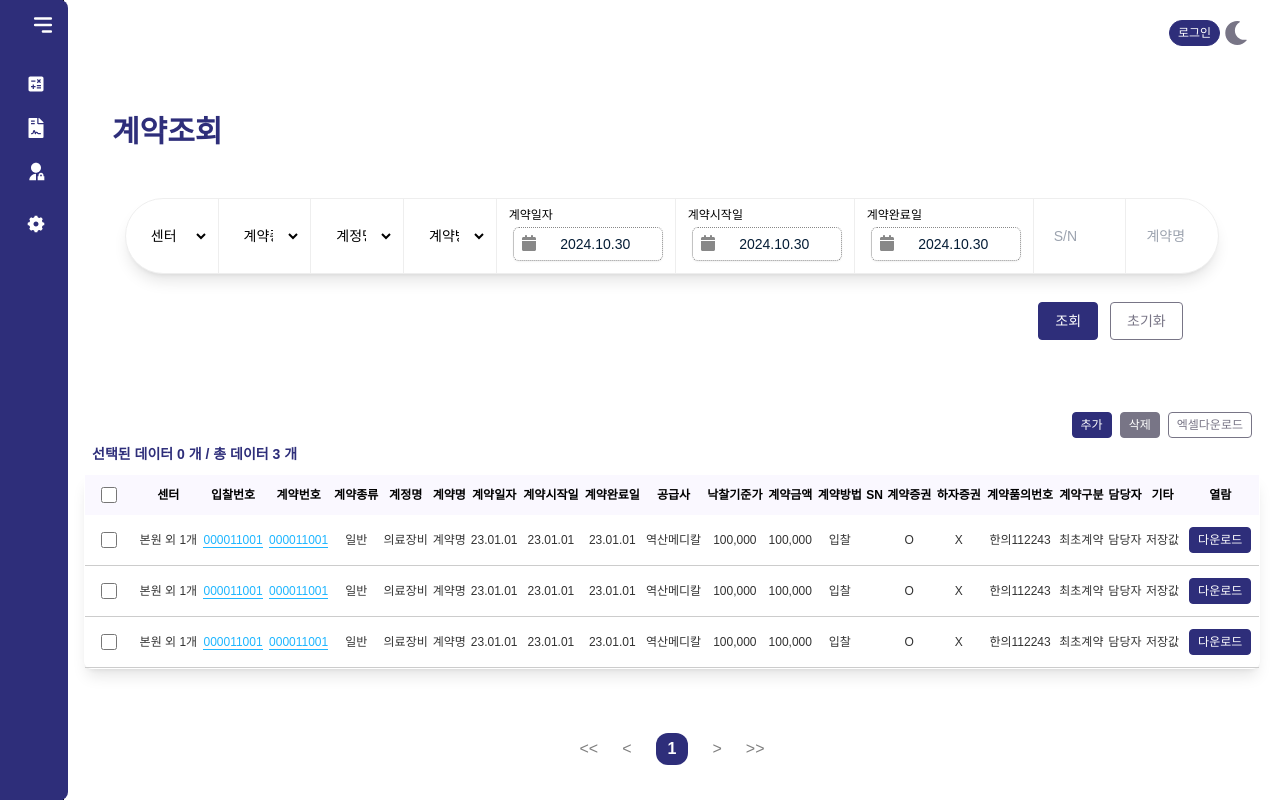
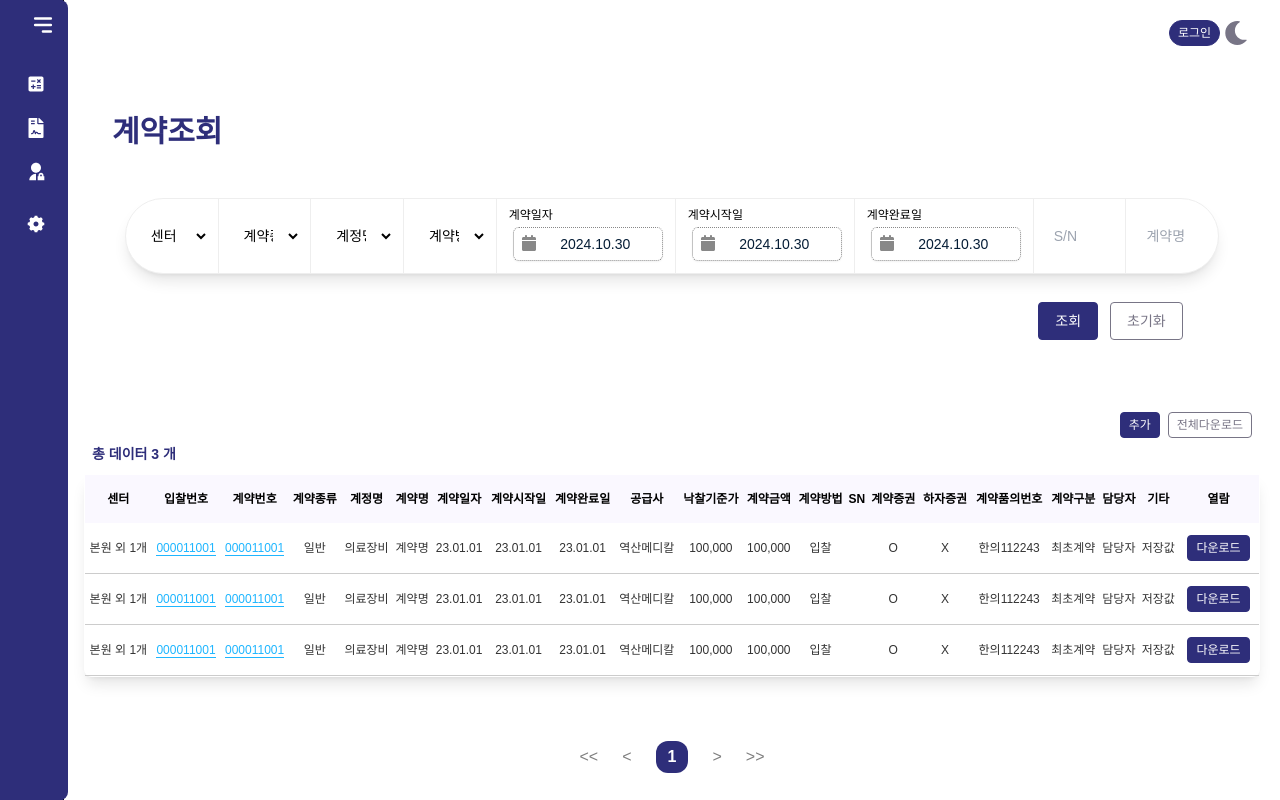
Before and after one commit to Hyeyeon-Ko/pur-ui2, a Next.js app: page /contract in a window 1280 px wide. Built offline with nearby package versions, Linux system fonts and the light colour scheme.

Commit message:
Fix: 테이블 체크박스 및 삭제버튼 미노출, 다운로드버튼 전체다운로드 수정

```diff
--- a/app/(sidebar)/contract/page.tsx
+++ b/app/(sidebar)/contract/page.tsx
@@ -3,7 +3,11 @@
 import Table from "@/components/ui/molecules/table/Table";
 import useExcelFileHandler from "@/hooks/useExcelFileHandler";
 import React, { useState, useCallback } from "react";
-import { contractData, contractColumns, contractSearchFields } from "@/lib/data";
+import {
+  contractData,
+  contractColumns,
+  contractSearchFields,
+} from "@/lib/data";
 import useFormatHandler from "@/hooks/useFormatHandler";
 import SearchFilter from "@/components/ui/organism/filter/SearchFilter";
 import PageTitle from "@/components/ui/molecules/titles/PageTitle";
@@ -63,6 +67,7 @@ const MenuPage = () => {
       </div>
       <div className="flex justify-end mr-6">
         <TableButton
+          showDelButton={false}
           onOpenAddPage={handleOpenAddPage}
           onDeleteSelected={handleDeleteSelected}
           onDownloadAll={handleDownloadAll}
@@ -73,7 +78,7 @@ const MenuPage = () => {
         columns={contractColumns}
         onRowSelect={handleRowSelect}
         onRowDoubleClick={() => {}}
-        showCheckbox={true}
+        showCheckbox={false}
         pagination={true}
       />
     </div>
--- a/app/(sidebar)/tender/page.tsx
+++ b/app/(sidebar)/tender/page.tsx
@@ -63,6 +63,7 @@ const MenuPage = () => {
         <SearchFilter fieldsConfig={tenderSearchFields} />
       </div>
       <TableButton
+        showDelButton={false}
         onOpenAddPage={handleOpenAddPage}
         onDeleteSelected={handleDeleteSelected}
         onDownloadAll={handleDownloadAll}
@@ -80,7 +81,7 @@ const MenuPage = () => {
             "noopener,noreferrer,width=1920,height=1080"
           );
         }}
-        showCheckbox={true}
+        showCheckbox={false}
         pagination={true}
         sorter={sorter}
         setSorter={setSorter}
--- a/components/ui/molecules/buttons/TableButton.tsx
+++ b/components/ui/molecules/buttons/TableButton.tsx
@@ -48,7 +48,7 @@ const TableButton: React.FC<TableButtonProps> = ({
       )}
       <Button
         mode="xs"
-        content="엑셀다운로드"
+        content="전체다운로드"
         variant="outline"
         color="Button_Default"
         onClick={onDownloadAll}
--- a/components/ui/molecules/table/Table.tsx
+++ b/components/ui/molecules/table/Table.tsx
@@ -130,6 +130,7 @@ const Table: React.FC<TableProps> = ({
       >
         <table className="table-auto text-xs text-left text-gray-500 w-full">
           <thead
+            className="p-2"
             style={{
               backgroundColor: isDarkMode
                 ? colors["Grey_Darken-4"]
@@ -147,7 +148,7 @@ const Table: React.FC<TableProps> = ({
                 </th>
               )}
               {columns.map((column) => (
-                <th key={column} className="text-center">
+                <th key={column} className="text-center py-4">
                   {column}
                   {setSorter && (
                     <span
```
